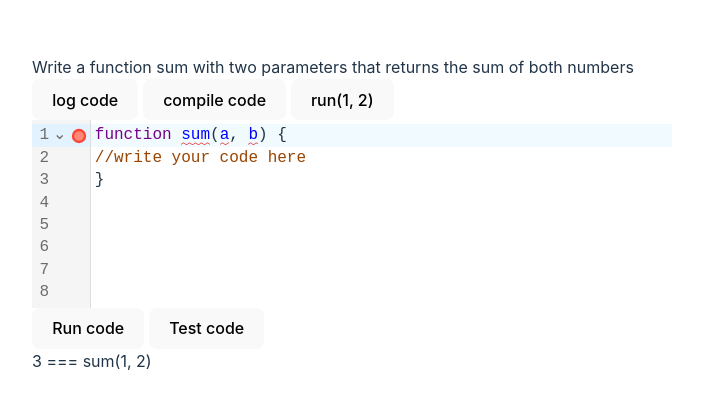
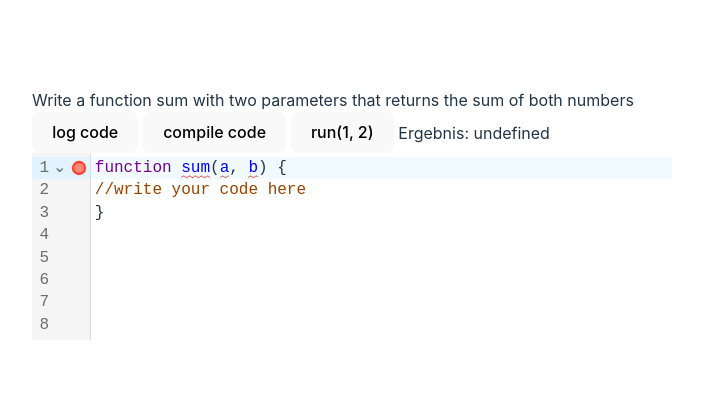
Before and after one commit to leje512/learn-to-code, a Svelte app in the folder codingtutorial/: page / in a window 1280 px wide. Shown: the part 186-594 px from the top of the page, without its empty margins (288-991 px from the left). Built offline with nearby package versions, Linux system fonts and the light colour scheme.

Commit message:
refactor: move functions to new comp Sandbox

```diff
--- a/codingtutorial/src/App.svelte
+++ b/codingtutorial/src/App.svelte
@@ -1,15 +1,10 @@
 <script>
-  import CodeEditor from './CodeEditor.svelte'
+  import Sandbox from './Sandbox.svelte'
 </script>
 
 <main>
   <div id="task">Write a function sum with two parameters that returns the sum of both numbers</div>
-  <CodeEditor />
-  <div class="actions">
-    <button>Run code</button>
-    <button>Test code</button>
-  </div>
-  <div id="tests">3 === sum(1, 2)</div>
+  <Sandbox />
 </main>
 
 <style>
--- a/codingtutorial/src/CodeEditor.svelte
+++ b/codingtutorial/src/CodeEditor.svelte
@@ -1,47 +1,7 @@
-
-<script>
-    import { onMount } from 'svelte';
-    import { transform } from '@babel/standalone'
-
-    let code;
-    onMount(() => {
-        const el = document.getElementById("codeeditor").addEventListener("codeedited", (e) => code = e.detail); // TODO: get rid of error here via typescript?: should be customevent not event
-    })
-
-    function logCode() {
-      console.log(code)
-    }
-
-    function compileCode() {
-        if (code !== "\n\n\n\n\n\n\n") {
-            const scriptElement = document.createElement('script')
-            const formattedCode = "function executeClientCode(...args) {" + code + "return sum(...args)}"
-
-            // the code should be transformed to avoid errors with comments, linebreaks etc.
-            const transformedCode = transform(formattedCode, { presets: ["env"] }).code;
-            scriptElement.text = transformedCode
-            console.log("compiled function:", scriptElement.text)
-
-            // TODO: parse function with a parser instead of scripting it!
-            document.getElementById("codeeditor").appendChild(scriptElement)
-            //executeClientCode() //TODO: how to do this better?
-        } else {
-            alert("please write your code first")
-        }
-    }
-
-    function run(a, b) {
-        console.log(executeClientCode(a, b))
-    }
-</script>
 
 <div id="codeeditor">
     <script type="module" src="/codemirror.bundle.js"></script>
     <script src="https://unpkg.com/@babel/standalone/babel.min.js"></script>
-    <button on:click={logCode}>log code</button>
-    <button on:click={compileCode}>compile code</button>
-
-    <button on:click={() => run(1, 2)}>run(1, 2)</button>
 </div>
 
 <style>
--- /dev/null
+++ b/codingtutorial/src/Sandbox.svelte
@@ -0,0 +1,48 @@
+
+<script>
+    import { onMount } from 'svelte';
+    import { transform } from '@babel/standalone'
+    import CodeEditor from './CodeEditor.svelte';
+
+    let code;
+    let result;
+    onMount(() => {
+        const el = document.getElementById("codeeditor").addEventListener("codeedited", (e) => code = e.detail); // TODO: get rid of error here via typescript?: should be customevent not event
+    })
+
+    function logCode() {
+      console.log(code)
+    }
+
+    function compileCode() {
+        if (code !== "\n\n\n\n\n\n\n") {
+            const scriptElement = document.createElement('script')
+            const formattedCode = "function executeClientCode(...args) {" + code + "return sum(...args)}"
+
+            // the code should be transformed to avoid errors with comments, linebreaks etc.
+            const transformedCode = transform(formattedCode, { presets: ["env"] }).code;
+            scriptElement.text = transformedCode
+            console.log("compiled function:", scriptElement.text)
+
+            // TODO: parse function with a parser instead of scripting it!
+            document.getElementById("codeeditor").appendChild(scriptElement)
+            document.getElementById("codeeditor").removeChild(scriptElement)
+        } else {
+            alert("please write your code first")
+        }
+    }
+
+    function run(a, b) {
+        // TODO: try to get rid of all problems caused by adding a function on runtime
+        result = executeClientCode(a, b)
+        console.log(result)
+    }
+</script>
+
+<div id="sandbox">
+    <button on:click={logCode}>log code</button>
+    <button on:click={compileCode}>compile code</button>
+    <button on:click={() => run(1, 2)}>run(1, 2)</button>
+    Ergebnis: { result }
+    <CodeEditor />
+</div>
```
